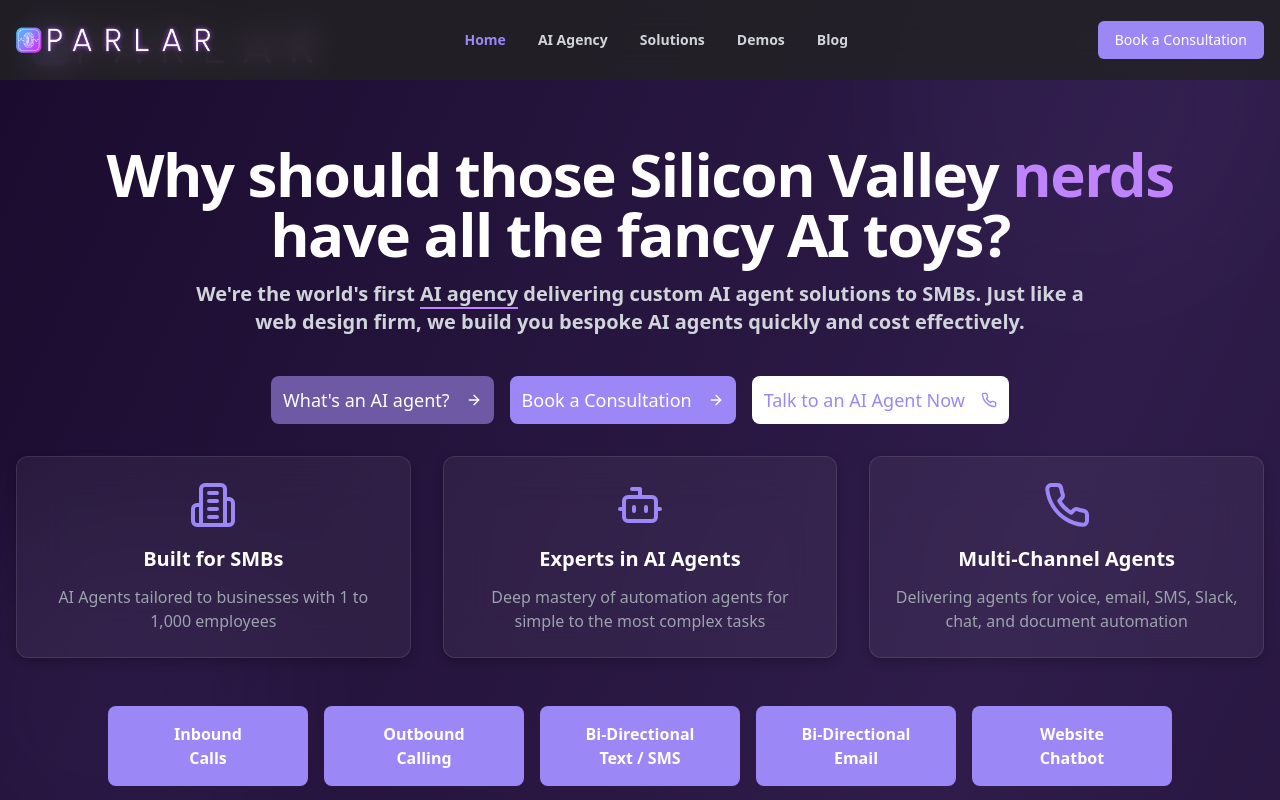
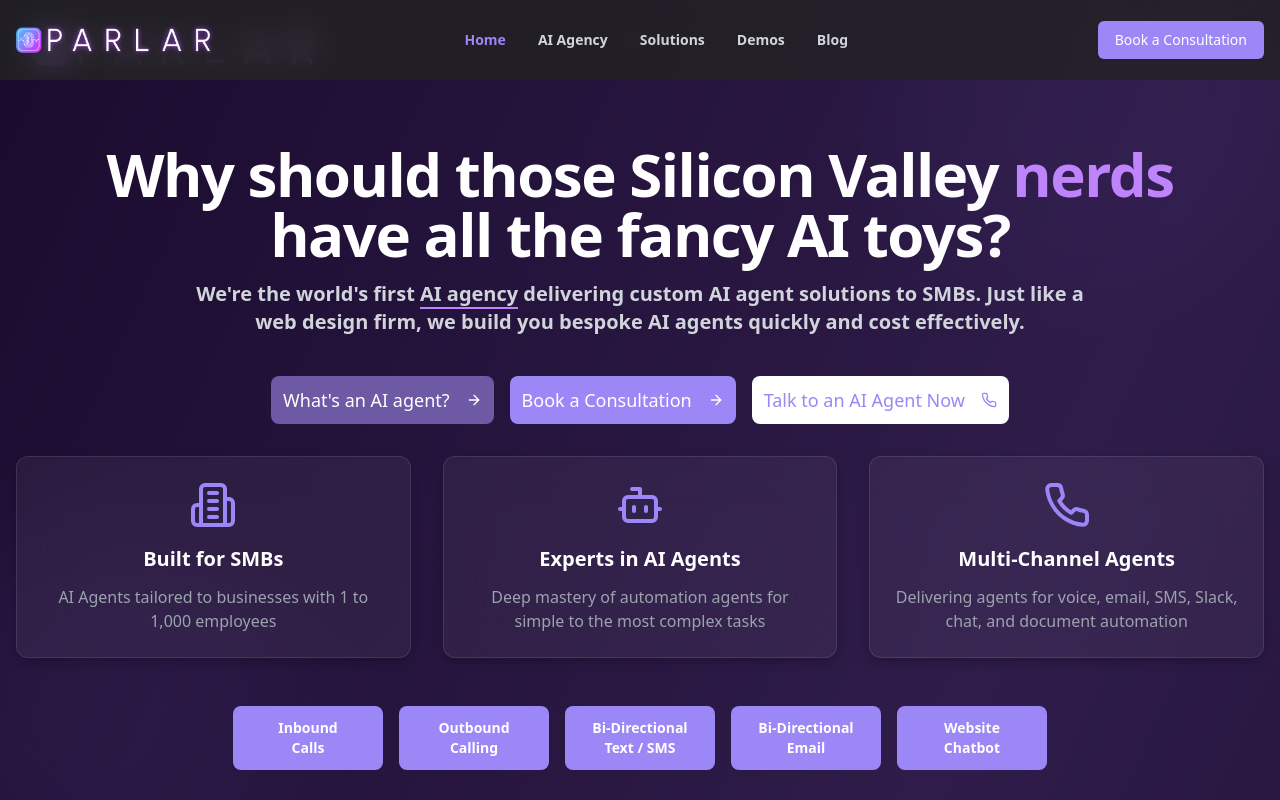
Before and after one commit to awesbecher/powered-by-website, a React (Vite) app: page / in a window 1280 px wide. Shown: the top 800 px of the page. Built offline with nearby package versions, Linux system fonts and the light colour scheme.

Commit message:
Refactor navigation buttons
Reduce the size of the navigation buttons to fit on one line.

```diff
--- a/src/components/home/NavigationButtons.tsx
+++ b/src/components/home/NavigationButtons.tsx
@@ -11,14 +11,14 @@ export const NavigationButtons = () => {
   ];
 
   return (
-    <div className="max-w-7xl mx-auto px-4 flex justify-center gap-4 flex-wrap">
+    <div className="max-w-7xl mx-auto px-4 flex justify-center gap-4">
       {buttons.map((button, index) => (
         <Link
           key={index}
           to={button.path}
-          className="min-w-[200px] bg-[#9b87f5] hover:bg-[#7a6cc5] text-white px-6 py-4 rounded-lg
+          className="min-w-[150px] bg-[#9b87f5] hover:bg-[#7a6cc5] text-white px-4 py-3 rounded-lg
             font-semibold transition-all duration-300 ease-in-out transform hover:-translate-y-1
-            text-center whitespace-pre-line"
+            text-center whitespace-pre-line text-sm"
         >
           {button.title}
         </Link>
```
